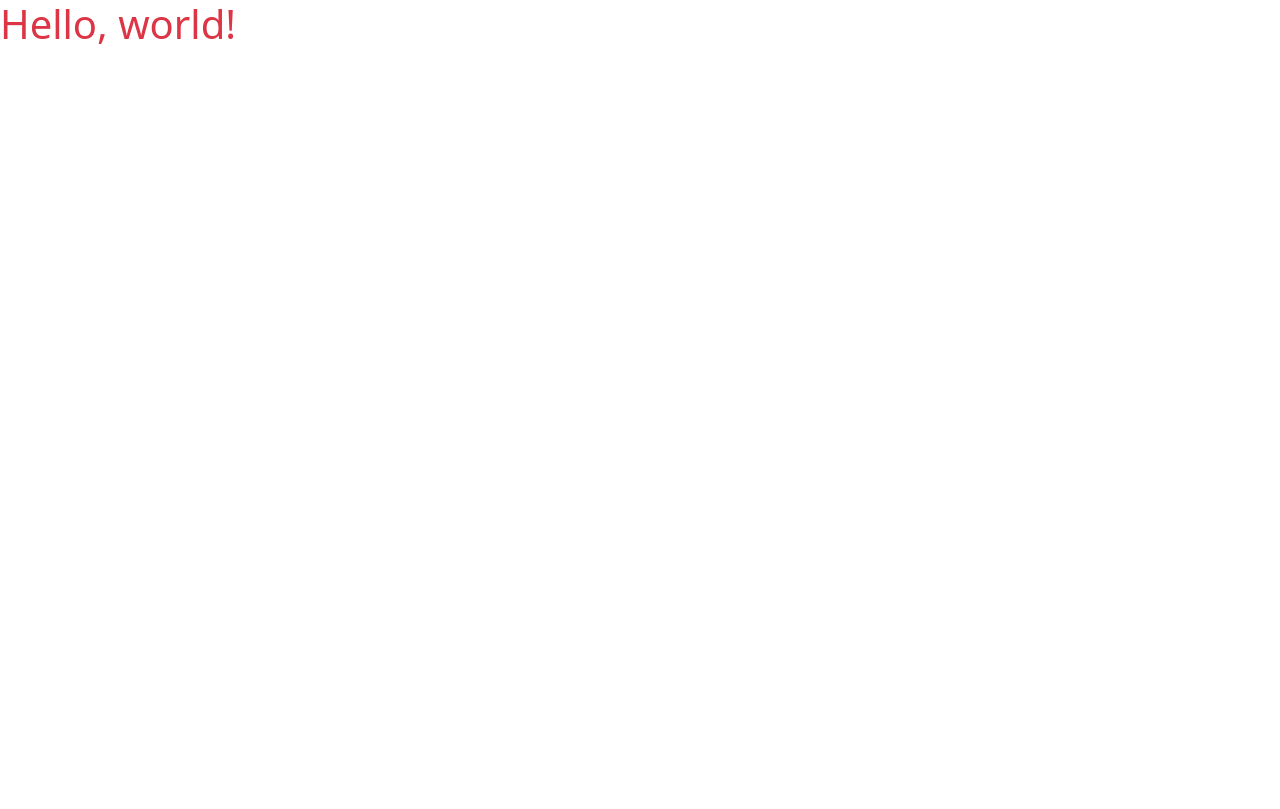
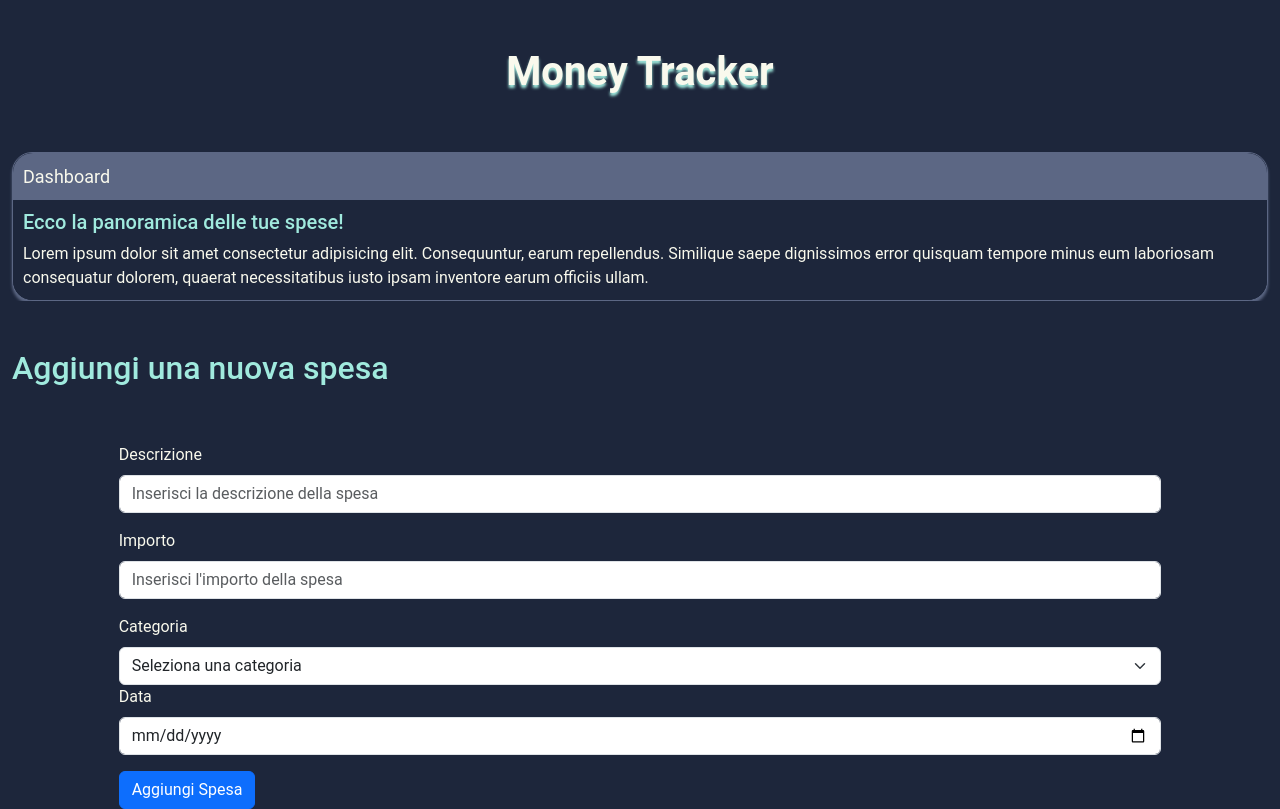
Before and after one commit to gio99311/moneyTracker, a plain HTML site: page index.html in a window 1280 px wide. Drawn offline with nearby package versions, Linux system fonts and the light colour scheme.

Commit message:
creazione dell'header con dashboard e creazione del form, da implementare tutta le funzionalità

```diff
--- a/index.html
+++ b/index.html
@@ -5,16 +5,78 @@
     <meta name="viewport" content="width=device-width, initial-scale=1">
     <title>Money Tracker</title>
     <!-- CSS -->
-     <link rel="stylesheet" href="./style.css">
+    <link rel="stylesheet" href="./style.css">
 
-     <!-- Bootstrap -->
+    <!-- Bootstrap -->
     <link href="https://cdn.jsdelivr.net/npm/bootstrap@5.3.8/dist/css/bootstrap.min.css" rel="stylesheet" integrity="sha384-sRIl4kxILFvY47J16cr9ZwB07vP4J8+LH7qKQnuqkuIAvNWLzeN8tE5YBujZqJLB" crossorigin="anonymous">
+
+    <!-- Google Fonts -->
+    <link rel="preconnect" href="https://fonts.googleapis.com">
+    <link rel="preconnect" href="https://fonts.gstatic.com" crossorigin>
+    <link href="https://fonts.googleapis.com/css2?family=Lexend:wght@100..900&display=swap" rel="stylesheet">
   </head>
-  <body>
-    <h1 class="text-danger">Hello, world!</h1>
+  <body class="container-fluid">
+    <!-- HEADER -->
+    <header>
+        <div class="row justify-content-center align-items-center">
+            <div class="col-12 col-md-8">
+                <h1 class="title py-5">Money Tracker</h1>
+            </div>
+        </div>
+        <div class="row justify-content-center align-items-start">
+            <div class="col-12">
+                <div class="card-custom">
+                <div class="card-header-custom">Dashboard</div>
+                <div class="card-body-custom">
+                    <h5 class="color-a">Ecco la panoramica delle tue spese!</h5>
+                    <p class="card-text">Lorem ipsum dolor sit amet consectetur adipisicing elit. Consequuntur, earum repellendus. Similique saepe dignissimos error quisquam tempore minus eum laboriosam consequatur dolorem, quaerat necessitatibus iusto ipsam inventore earum officiis ullam.</p>
+                </div>
+                </div>
+            </div>
+        </div>
+
+    </header>
+    <!-- FINE HEADER -->
+
+    <!-- FORM INSERIMENTO SPESA -->
+    <section class="m-0">
+        <div class="row justify-content-center">
+            <div class="col-12">
+                <h2 class="color-a py-5">Aggiungi una nuova spesa</h2>
+            </div>
+            <div class="col-10">
+                <form>
+                    <div class="mb-3">
+                        <label for="descrizione" class="form-label">Descrizione</label>
+                        <input type="text" class="form-control" id="descrizione" placeholder="Inserisci la descrizione della spesa">
+                    </div>
+                    <div class="mb-3">
+                        <label for="importo" class="form-label">Importo</label>
+                        <input type="number" class="form-control" id="importo" placeholder="Inserisci l'importo della spesa">
+                    </div>
+                    <div-mb-3>
+                        <label for="categoria" class="form-label">Categoria</label>
+                        <select class="form-select" id="categoria">
+                            <option value="" selected>Seleziona una categoria</option>
+                            <option value="alimentari">Alimentari</option>
+                            <option value="trasporti">Trasporti</option>
+                            <option value="intrattenimento">Intrattenimento</option>
+                            <option value="bollette">Bollette</option>
+                            <option value="altro">Altro</option>
+                        </select>
+                    </div-mb-3>
+                    <div class="mb-3">
+                        <label for="data" class="form-label">Data</label>
+                        <input type="date" class="form-control" id="data">
+                    </div>
+                    <button type="submit" class="btn btn-primary">Aggiungi Spesa</button>
+                </form>
+            </div>
+        </div>
+    </section>
 
     <!-- Script JS -->
-     <script src="./main.js"></script>
+    <script src="./main.js"></script>
 
     <!-- Script Bootstrap -->
     <script src="https://cdn.jsdelivr.net/npm/bootstrap@5.3.8/dist/js/bootstrap.bundle.min.js" integrity="sha384-FKyoEForCGlyvwx9Hj09JcYn3nv7wiPVlz7YYwJrWVcXK/BmnVDxM+D2scQbITxI" crossorigin="anonymous"></script>
--- a/style.css
+++ b/style.css
@@ -4,3 +4,53 @@
     --color-a: #A0EADE;
     --color-t: #F9F9ED;
 }
+
+.color-s{
+    color: var(--color-s);
+}
+.color-a{
+    color: var(--color-a);
+}
+
+*{
+    margin: 0;
+    padding: 0;
+    box-sizing: border-box;
+    font-family: "Roboto", sans-serif;
+    background-color: var(--color-p);
+    color: var(--color-t);
+
+}
+
+.title{
+    font-weight: 700;
+    width: 100%;
+    text-align: center;
+    text-shadow: 0px 3px 3px var(--color-a);
+}
+
+/* CARD */
+.card-custom{
+    display: flex;
+    flex-direction: column;
+    background-color: var(--color-p);
+    border: 1px solid var(--color-s);
+    border-radius: 20px;
+    box-shadow: 0px 3px 3px var(--color-s);
+    box-sizing: border-box;
+
+}
+.card-header-custom{
+    background-color: var(--color-s);
+    border-radius: 20px 20px 0 0;
+    padding-left: 10px;
+    padding-top: 10px;
+    padding-bottom: 10px;
+    font-size: large;
+
+
+}
+.card-body-custom{
+    border-radius: 0 0 20px 20px;
+    padding: 10px;
+}
```
